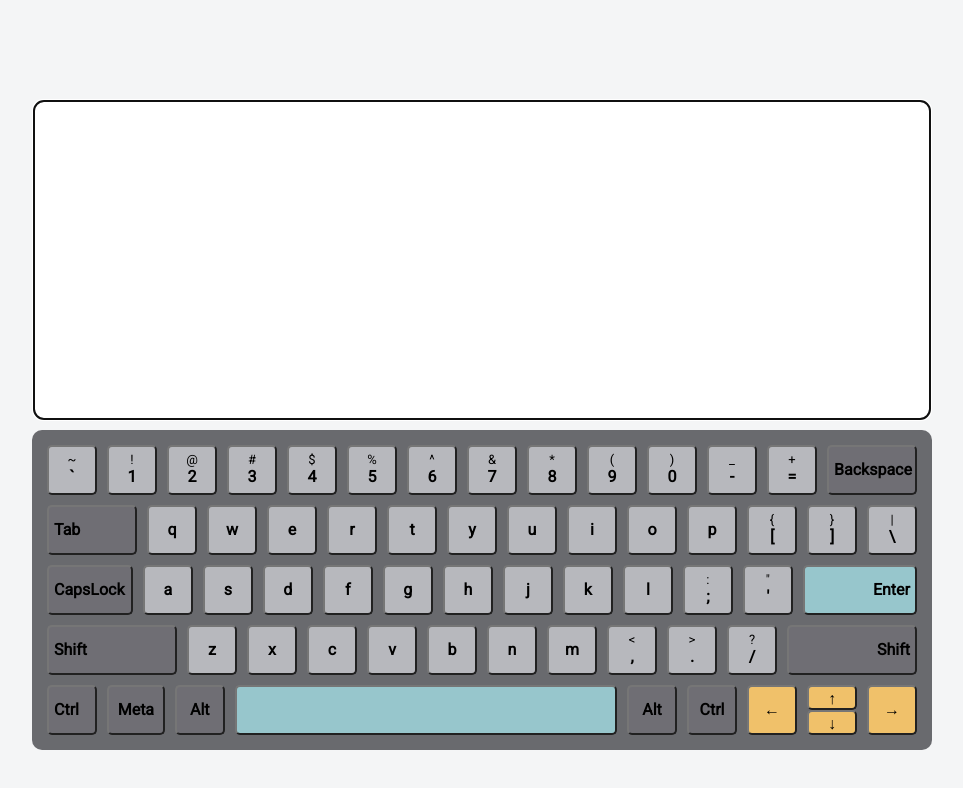
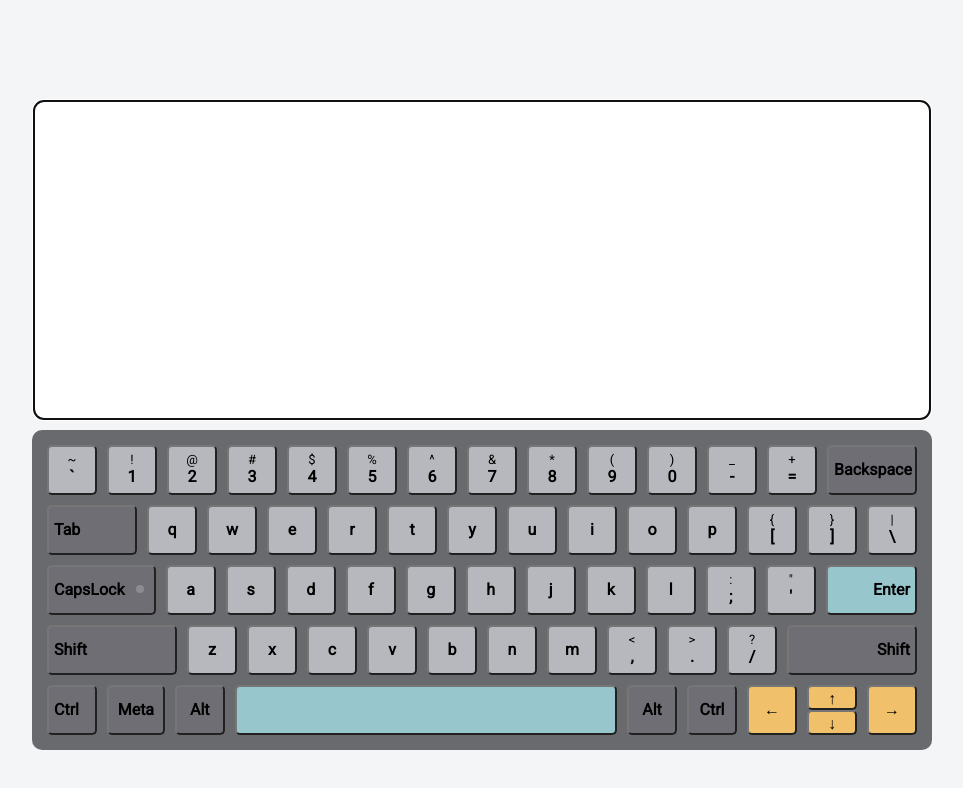
Before and after one commit to ThorsAngerVaNeT/virtual-keyboard, a website built with webpack: page src/index.html in a window 1280 px wide. Both pictures are taken after a click on the button "Tab". Shown: the whole page, without its empty margins (158-1121 px from the left). Built offline with nearby package versions, Linux system fonts and the light colour scheme.

Commit message:
feat: add toggle btn css  and fix switchLang bug caused Alt+Shift spam

```diff
--- a/src/js/Keyboard.js
+++ b/src/js/Keyboard.js
@@ -30,9 +30,9 @@ export default class Keyboard {
       'keyboard__input',
     );
 
-    this.keyboardInput.onkeydown = (e) => this.eventListener(e);
+    document.onkeydown = (e) => this.eventListener(e);
 
-    this.keyboardInput.onkeyup = (e) => this.eventListener(e);
+    document.onkeyup = (e) => this.eventListener(e);
 
     const keyboardWrapper = createDomNode('div', '', 'keyboard__wrapper');
     this.createLangKeys();
@@ -59,6 +59,7 @@ export default class Keyboard {
     });
     document.body.innerHTML = '';
     document.body.append(this.keyboardInput, keyboardWrapper);
+    console.log('init:', this.state);
   }
 
   #createBtn(keyObj) {
@@ -75,27 +76,31 @@ export default class Keyboard {
   }
 
   eventListener(e) {
+    if (e.stopPropagation) e.stopPropagation();
     e.preventDefault();
     const keyObj = this.keys[this.currentLang].find((key) => key.code === (e.code || e.target.getAttribute('data-code')));
     if (keyObj) {
       const {
         btn, code, key, shift, type,
       } = keyObj;
-      if (type === 'fn' && e.repeat) return;
+      if (code.match(/Ctrl|Alt|Shift|Caps/) && e.repeat) return;
+      console.log(e.code, e.ctrlKey, e.type, e);
       if (e.type === 'keydown' || e.target.classList.contains('keyboard__key')) {
         let cursorPos = document.querySelector('.keyboard__input').selectionStart;
         const cursorPosEnd = document.querySelector('.keyboard__input').selectionEnd;
         const left = this.keyboardInput.value.slice(0, cursorPos);
         const right = this.keyboardInput.value.slice(cursorPosEnd);
 
-        if (btn.classList.contains('keyboard__key-toggle') && btn.classList.contains('active')) btn.classList.remove('active');
-        else btn.classList.add('active');
+        btn.classList.add('active');
 
         if (code === 'CapsLock') {
+          if (btn.classList.contains('toggled')) btn.classList.remove('toggled');
+          else btn.classList.add('toggled');
           this.state.caps = !this.state.caps;
           this.switchCase();
         }
 
+        if ((this.state.ctrl && this.state.alt)) this.switchLanguage();
         if (type === 'fn') {
           switch (code) {
             case 'Tab':
@@ -119,12 +124,12 @@ export default class Keyboard {
 
             case 'ControlLeft':
             case 'ControlRigth':
-              this.state.ctrl = !this.state.ctrl;
+              this.state.ctrl = true;
               break;
 
             case 'AltLeft':
             case 'AltRight':
-              this.state.alt = !this.state.alt;
+              this.state.alt = true;
               break;
 
             default:
@@ -148,28 +153,16 @@ export default class Keyboard {
         this.switchCase();
         this.switchDouble();
       }
+
       if (e.type === 'keyup' || e.target.classList.contains('keyboard__key')) {
-        if (this.state.ctrl && this.state.alt) this.switchLanguage();
+        if (code === 'ControlLeft' || code === 'ControlRigth') {
+          this.state.ctrl = false;
+        }
+        if (code === 'AltLeft' || code === 'AltRight') {
+          this.state.alt = false;
+        }
 
-        if (type === 'fn') {
-          switch (code) {
-            case 'ControlLeft':
-            case 'ControlRigth':
-              this.state.ctrl = !this.state.ctrl;
-              break;
-
-            case 'AltLeft':
-            case 'AltRight':
-              this.state.alt = !this.state.alt;
-              break;
-
-            default:
-              break;
-          }
-        }
-        if (!btn.classList.contains('keyboard__key-toggle')) {
-          btn.classList.remove('active');
-        }
+        btn.classList.remove('active');
       }
 
       if (document.activeElement !== this.keyboardInput) {
@@ -206,6 +199,7 @@ export default class Keyboard {
   }
 
   switchLanguage() {
+    console.log(this.state);
     this.currentLang = this.currentLang === 'en' ? 'ru' : 'en';
     this.switchCase();
     this.switchDouble();
--- a/src/sass/components/_keyboard.scss
+++ b/src/sass/components/_keyboard.scss
@@ -96,3 +96,26 @@
   border-radius: 10px;
   resize: none;
 }
+
+.keyboard__key-toggle {
+  position: relative;
+  flex-grow: 30;
+}
+
+.keyboard__key-toggle::after {
+  content: '';
+  top: 18px;
+  right: 10px;
+  position: absolute;
+  width: 8px;
+  height: 8px;
+  opacity: 0.4;
+  background: $color-gray-light;
+  border-radius: 50%;
+}
+
+.keyboard__key-toggle.toggled::after {
+  opacity: 1;
+  background: white;
+  box-shadow: 0 0 10px 4px white;
+}
```
